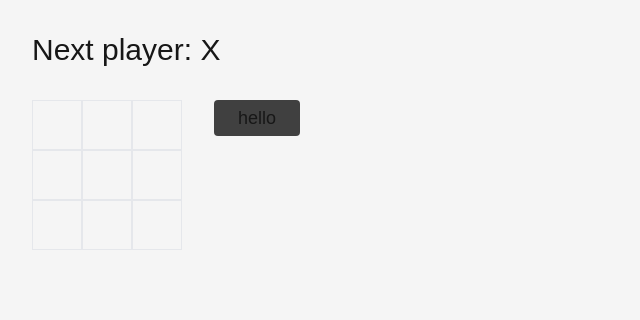
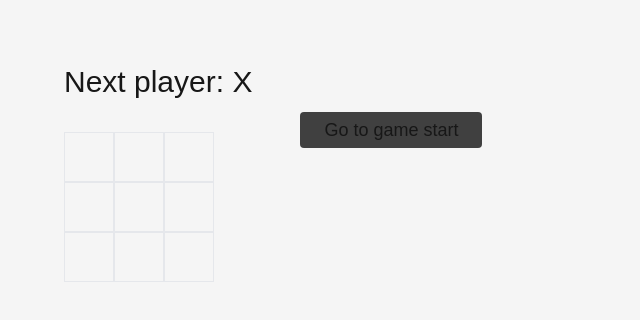
Before and after one commit to aligorgin/store, a Next.js app: page /pt in a window 1280 px wide. Shown: the top 320 px of the page, without its empty margins (0-640 px from the left). Built offline with nearby package versions, Linux system fonts and the light colour scheme; a web font is replaced by a local one.

Commit message:
working on history version

```diff
--- a/src/pages/pt.tsx
+++ b/src/pages/pt.tsx
@@ -11,10 +11,7 @@ function Square({ value, onSquareClick }: { value: string | null; onSquareClick:
 	);
 }
 
-export default function Pt() {
-	const [xIsNext, setXIsNext] = useState<boolean>(true);
-	const [squares, setSquares] = useState<any[]>(Array(9).fill(null));
-
+function Pt({ xIsNext, squares, onPlay }: { xIsNext: boolean; squares: any; onPlay: any }) {
 	const winner = calculateWinner(squares);
 	let status;
 	if (winner) {
@@ -31,8 +28,7 @@ export default function Pt() {
 		} else {
 			nextSquares[i] = 'O';
 		}
-		setSquares(nextSquares);
-		setXIsNext(!xIsNext);
+		onPlay(nextSquares);
 	}
 
 	return (
@@ -50,21 +46,53 @@ export default function Pt() {
 					<Square value={squares[7]} onSquareClick={() => handleClick(7)} />
 					<Square value={squares[8]} onSquareClick={() => handleClick(8)} />
 				</div>
-				<div>
+				{/* <div>
 					<button className="rounded bg-neutral-700 px-6 py-1 text-lg">hello</button>
-				</div>
+				</div> */}
 			</div>
 		</>
 	);
 }
 
-function Game (){
+export default function Game() {
+	const [xIsNext, setXIsNext] = useState(true);
+	const [history, setHistory] = useState([Array(9).fill(null)]);
+	const currentSquares = history[history.length - 1];
+
+	function handlePlay(nextSquares: any) {
+		setHistory([...history, nextSquares]);
+		setXIsNext(!xIsNext);
+	}
+
+	function jumpTo(nextMove) {
+		//todo
+	}
+
+	const moves = history.map((squares, move) => {
+		let description;
+		if (move > 0) {
+			description = `Go to move #${move}`;
+		} else {
+			description = 'Go to game start';
+		}
+		return (
+			<li key={move}>
+				<button className='rounded bg-neutral-700 px-6 py-1 text-lg' onClick={() => jumpTo(move)}>{description}</button>
+			</li>
+		);
+	});
+
 	return (
-		<div className='flex'>
-			<div>game board change to be complete later</div>
-			<div>game history</div>
+		<div className="m-8 flex">
+			<div>
+
+			<Pt xIsNext={xIsNext} squares={currentSquares} onPlay={handlePlay} />
+			</div>
+			<div className="flex flex-col pt-20 pl-12">
+				<ol>{moves}</ol>
+			</div>
 		</div>
-	)
+	);
 }
 
 function calculateWinner(squares: any) {
```
